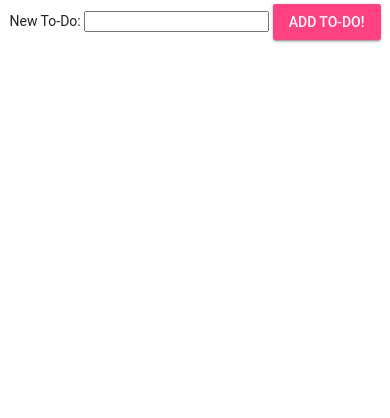
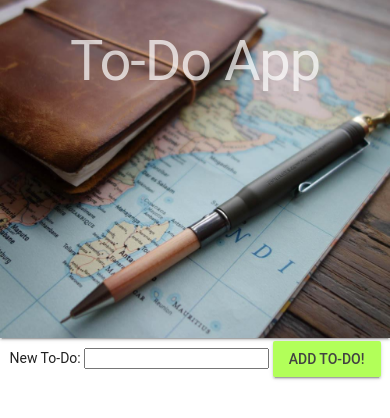
Before and after one commit to jessjzhong/to-do-app, a plain HTML site: page index.html in a window 390 px wide. Drawn offline with nearby package versions, Linux system fonts and the light colour scheme.

Commit message:
final styling

```diff
--- a/index.html
+++ b/index.html
@@ -3,7 +3,7 @@
   <head>
     <meta name="viewport" content="width=device-width, initial-scale=1">
     <title>To-Do App</title>
-    <link rel="stylesheet" href="https://code.getmdl.io/1.3.0/material.indigo-pink.min.css">
+    <link rel="stylesheet" href="https://code.getmdl.io/1.3.0/material.teal-light_green.min.css" />
     <script defer src="https://code.getmdl.io/1.3.0/material.min.js"></script>
 
 <!-- Custom Styles -->
--- a/styles/main.css
+++ b/styles/main.css
@@ -1,7 +1,8 @@
 header {
-  height: 15vh;
+  height: 40vh;
   justify-content: center;
   text-align: center;
+  background: url(/images/pen.jpg) center / cover;
 }
 
 body {
@@ -21,6 +22,13 @@ form {
 }
 
 ul {
+  text-align: center;
+  justify-content: center;
+  list-style-type:none;
+}
 
-
+@media screen and (max-width: 1024px) {
+  header.mdl-layout__header {
+    display: flex;
+  }
 }
```
Also changed, not shown: images/pen.jpg (added).
